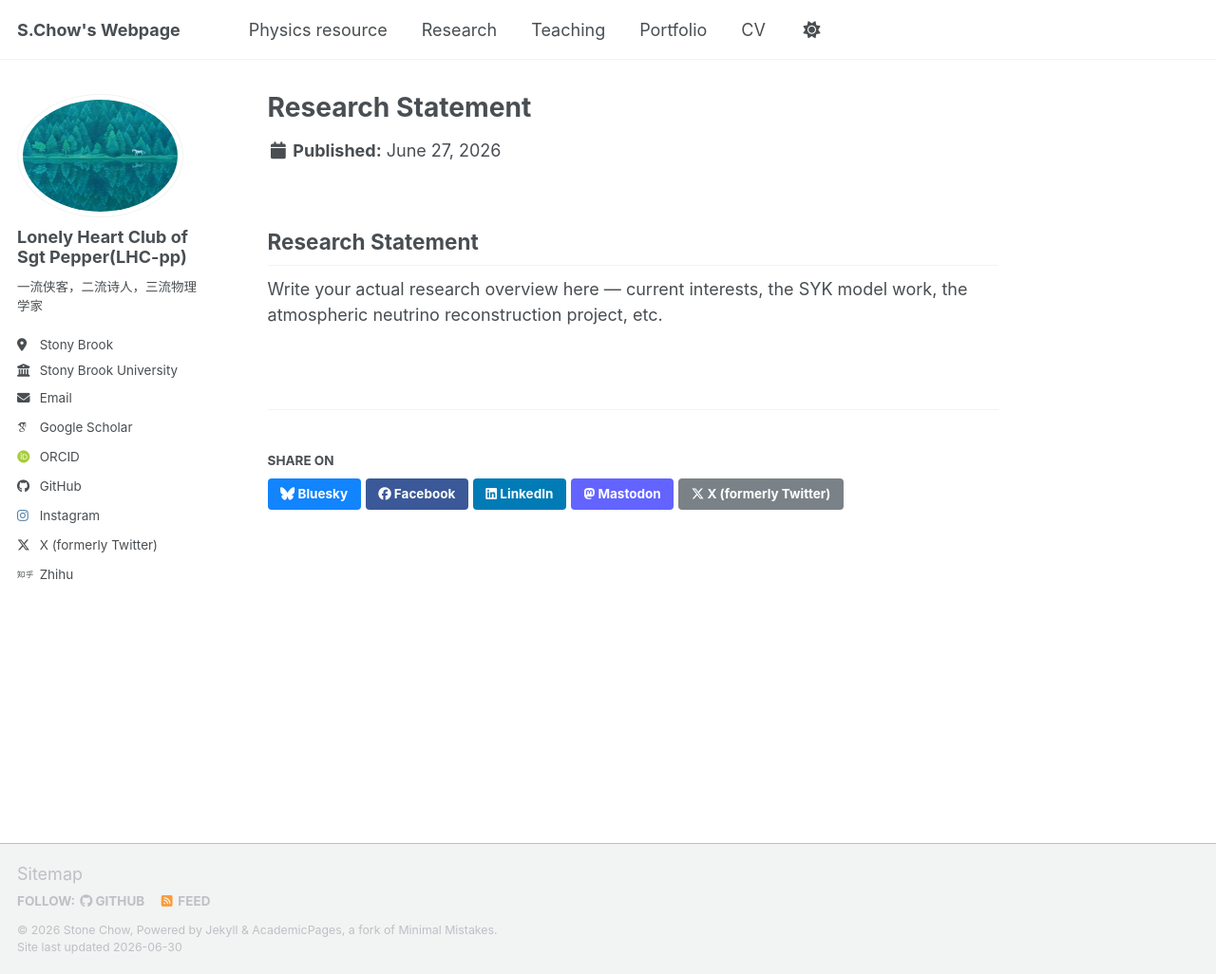
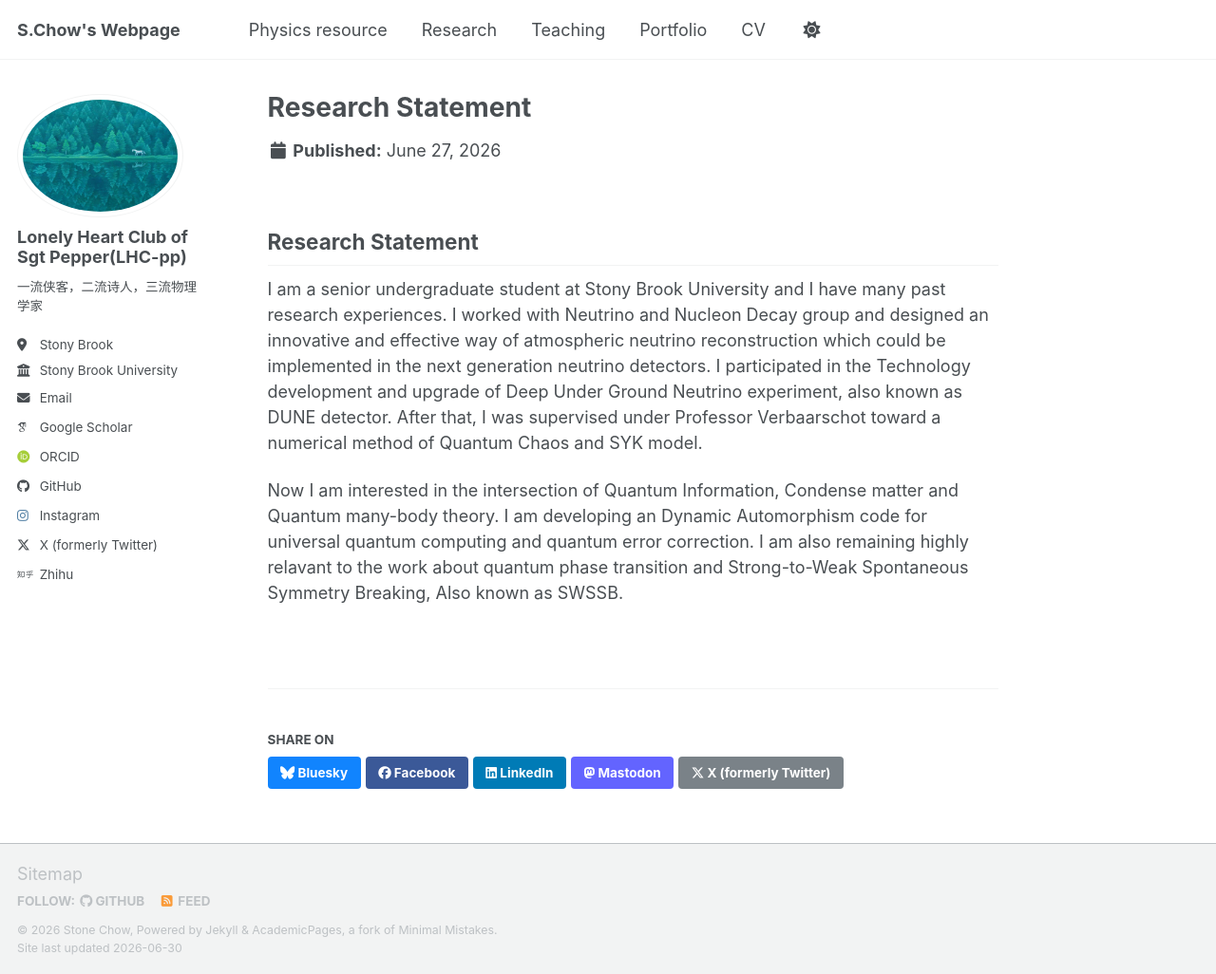
Before and after one commit to StoneChou2007/StoneChou2007, a Jekyll site: the page built from _research/researchstatement.md, in a window 1280 px wide and 1026 px high. Shown: the whole window at 95% size. Built offline with Jekyll 4.4.1, drawn with Linux system fonts in a browser that asks for light colours; some web fonts are replaced; a script bundle is joined from its source files by our own code; library files that are not in the unit come from our copies.

Commit message:
Update research statement with detailed background
Expanded research statement to include past experiences and current interests in Quantum Information and related fields.

```diff
--- a/_research/researchstatement.md
+++ b/_research/researchstatement.md
@@ -8,4 +8,6 @@ excerpt: "An overview of my current research interests and projects."
 
 ## Research Statement
 
-Write your actual research overview here — current interests, the SYK model work, the atmospheric neutrino reconstruction project, etc.
+I am a senior undergraduate student at Stony Brook University and I have many past research experiences. I worked with Neutrino and Nucleon Decay group and designed an innovative and effective way of atmospheric neutrino reconstruction which could be implemented in the next generation neutrino detectors. I participated in the Technology development and upgrade of Deep Under Ground Neutrino experiment, also known as DUNE detector. After that, I was supervised under Professor Verbaarschot toward a numerical method of Quantum Chaos and SYK model.
+
+Now I am interested in the intersection of Quantum Information, Condense matter and Quantum many-body theory. I am developing an Dynamic Automorphism code for universal quantum computing and quantum error correction. I am also remaining highly relavant to the work about quantum phase transition and Strong-to-Weak Spontaneous Symmetry Breaking, Also known as SWSSB.
```
